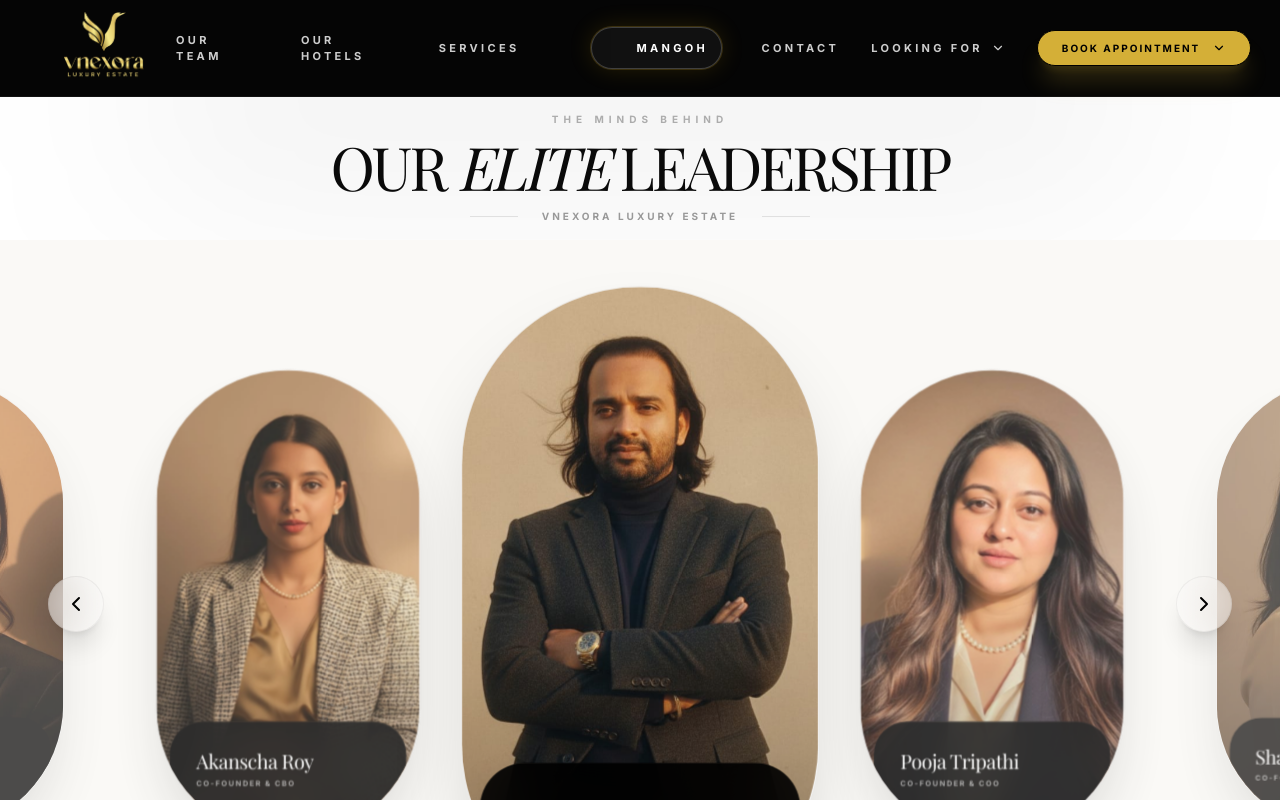
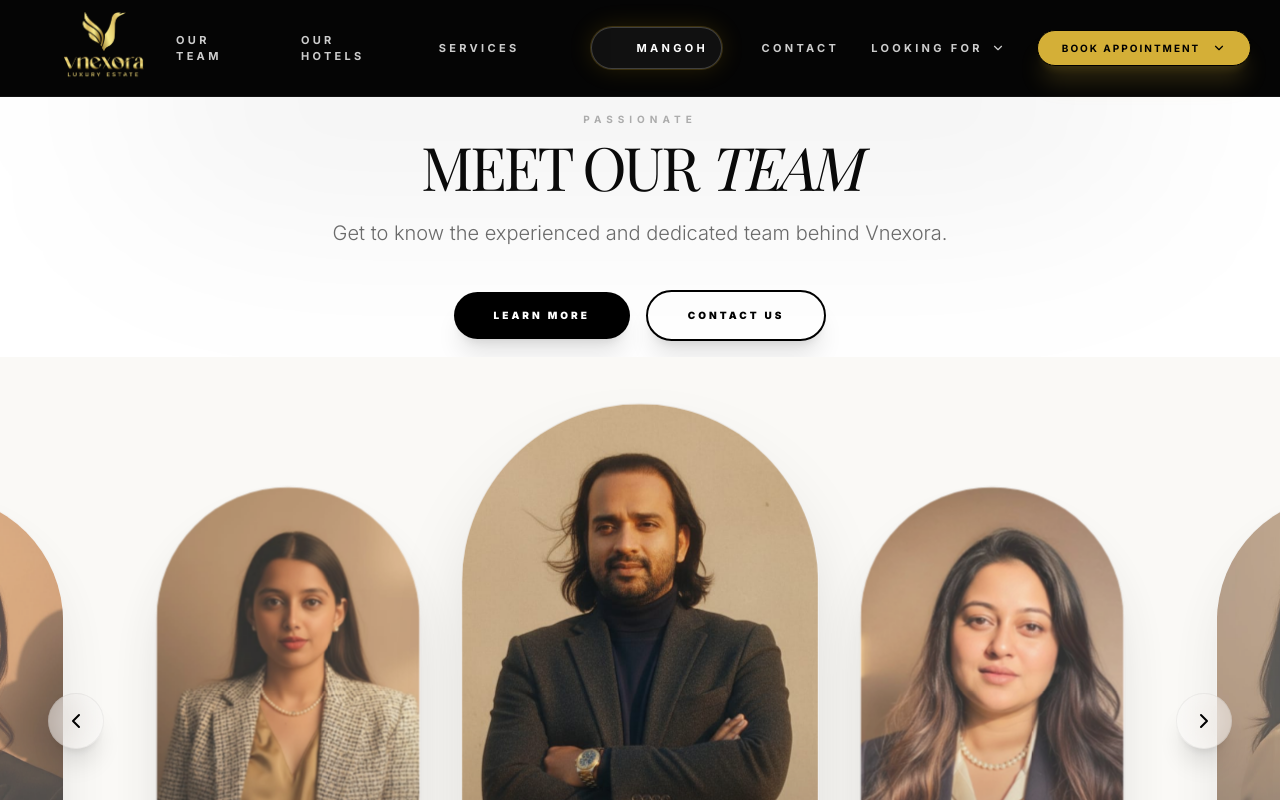
Before and after one commit to cricketmagician/vnexora, a Next.js app: page /team in a window 1280 px wide. Shown: the top 800 px of the page. Built offline with nearby package versions, Linux system fonts and the light colour scheme; a web font is replaced by a local one.

Commit message:
feat: update Team page header and add CTA buttons

```diff
--- a/src/app/team/page.tsx
+++ b/src/app/team/page.tsx
@@ -245,15 +245,27 @@ export default function TeamPage() {
             transition={{ duration: 0.5, ease: [0.23, 1, 0.32, 1] }}
           >
             <span className="text-black/30 text-[10px] font-bold tracking-[0.5em] uppercase mb-3 block">
-              The Minds Behind
+              Passionate
             </span>
-            <h1 className="text-4xl md:text-6xl font-serif leading-[0.9] uppercase tracking-tighter mb-4">
-              Our <span className="italic">Elite</span> Leadership
+            <h1 className="text-4xl md:text-6xl font-serif leading-[0.9] uppercase tracking-tighter mb-6">
+              Meet Our <span className="italic">Team</span>
             </h1>
-            <div className="flex items-center justify-center gap-6">
-               <div className="h-[1px] w-12 bg-black/10" />
-               <p className="text-[10px] font-bold tracking-[0.3em] uppercase opacity-40">Vnexora Luxury Estate</p>
-               <div className="h-[1px] w-12 bg-black/10" />
+            <p className="text-[#0A0A0A]/60 text-lg md:text-xl font-light leading-relaxed max-w-2xl mx-auto mb-10">
+              Get to know the experienced and dedicated team behind Vnexora.
+            </p>
+            <div className="flex flex-wrap items-center justify-center gap-4">
+              <Link
+                href="#philosophy"
+                className="px-10 py-4 bg-black text-white text-[10px] font-black uppercase tracking-[0.3em] rounded-full hover:bg-mustard hover:text-black transition-all duration-500 shadow-xl"
+              >
+                Learn More
+              </Link>
+              <Link
+                href="/contact"
+                className="px-10 py-4 border-2 border-black text-black text-[10px] font-black uppercase tracking-[0.3em] rounded-full hover:bg-black hover:text-white transition-all duration-500 shadow-xl"
+              >
+                Contact Us
+              </Link>
             </div>
           </motion.div>
         </div>
@@ -297,7 +309,7 @@ export default function TeamPage() {
       </section>
 
       {/* Philosophy Section - Light */}
-      <Section className="py-32 bg-white rounded-t-[4rem] shadow-2xl shadow-black/5 relative z-20">
+      <Section id="philosophy" className="py-32 bg-white rounded-t-[4rem] shadow-2xl shadow-black/5 relative z-20">
         <div className="container mx-auto px-4 max-w-4xl text-center">
           <motion.div
             initial={{ opacity: 0 }}
```
